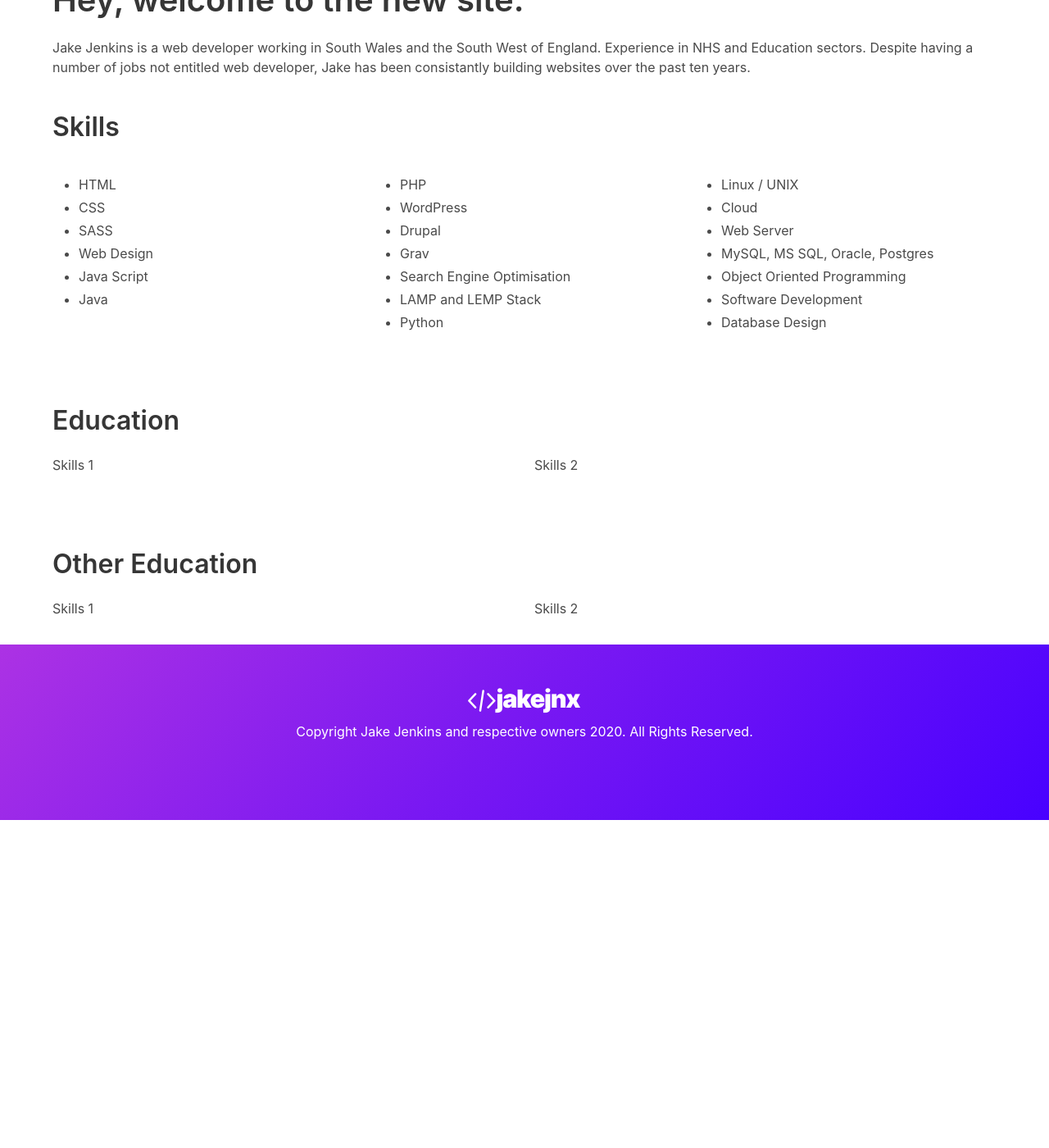
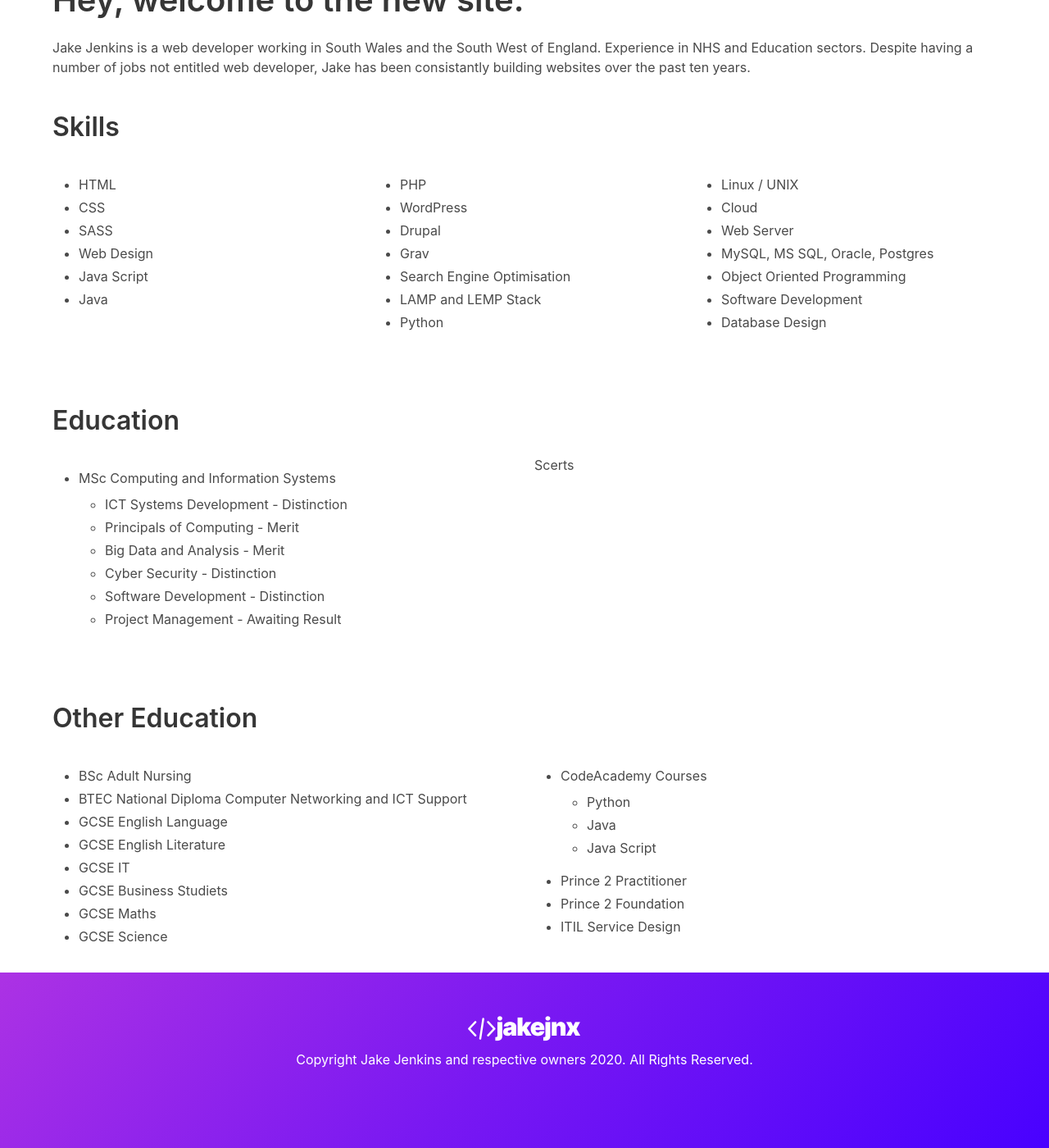
Before and after one commit to jake-jenkins/jjnx-bulma, a Jekyll site: the page built from index.markdown, in a window 1280 px wide and 1400 px high, scrolled down 505 px. Shown: the whole window at 82% size. Built offline with Jekyll 4.4.1, drawn with Linux system fonts in a browser that asks for light colours; before the commit the page ends 1505 px from its top, so only the background shows below that.

Commit message:
Updated Index

```diff
--- a/index.markdown
+++ b/index.markdown
@@ -54,10 +54,20 @@ Jake Jenkins is a web developer working in South Wales and the South West of Eng
 <h3 class="subtitle is-3">Education</h3>
 <div class="columns">
   <div class="column">
-    Skills 1
+    <ul>
+<li>MSc Computing and Information Systems</li>
+<ul>
+<li>ICT Systems Development - Distinction</li>
+<li>Principals of Computing - Merit</li>
+<li>Big Data and Analysis - Merit</li>
+<li>Cyber Security - Distinction</li>
+<li>Software Development - Distinction</li>
+<li>Project Management - Awaiting Result</li>
+</ul>
+</ul>
   </div>
   <div class="column">
-    Skills 2
+    Scerts
   </div>
 </div>
 
@@ -65,10 +75,32 @@ Jake Jenkins is a web developer working in South Wales and the South West of Eng
 <h3 class="subtitle is-3">Other Education</h3>
 <div class="columns">
   <div class="column">
-    Skills 1
+<ul>
+<li>BSc Adult Nursing</li>
+<li>BTEC National Diploma Computer Networking and ICT Support</li>
+<li>GCSE English Language</li>
+<li>GCSE English Literature</li>
+<li>GCSE IT</li>
+<li>GCSE Business Studiets</li>
+<li>GCSE Maths</li>
+<li>GCSE Science</li>
+</ul>
   </div>
   <div class="column">
-    Skills 2
+<ul>
+<li>CodeAcademy Courses
+<ul>
+<li>Python</li>
+<li>Java</li>
+<li>Java Script</li>
+</ul>
+</li>
+</ul>
+<ul>
+<li>Prince 2 Practitioner</li>
+<li>Prince 2 Foundation</li>
+<li>ITIL Service Design</li>
+</ul>
   </div>
 </div>
 
```
